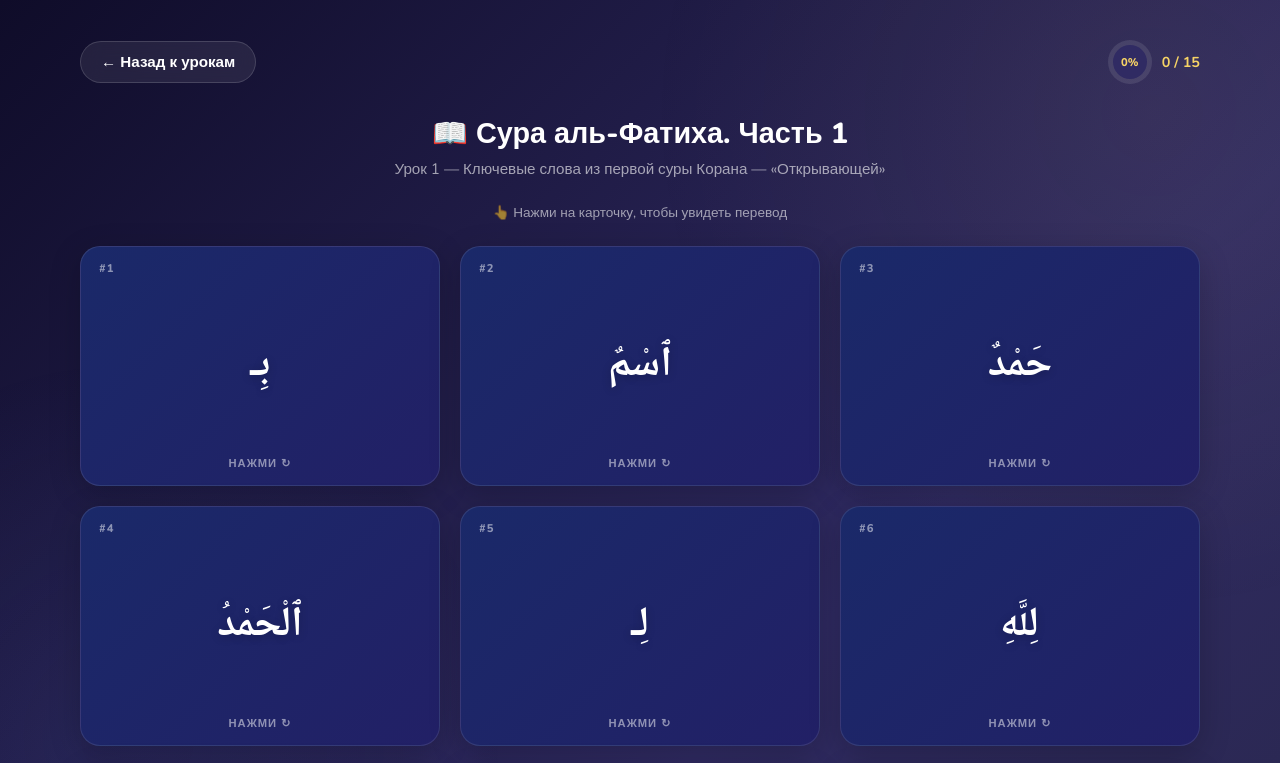
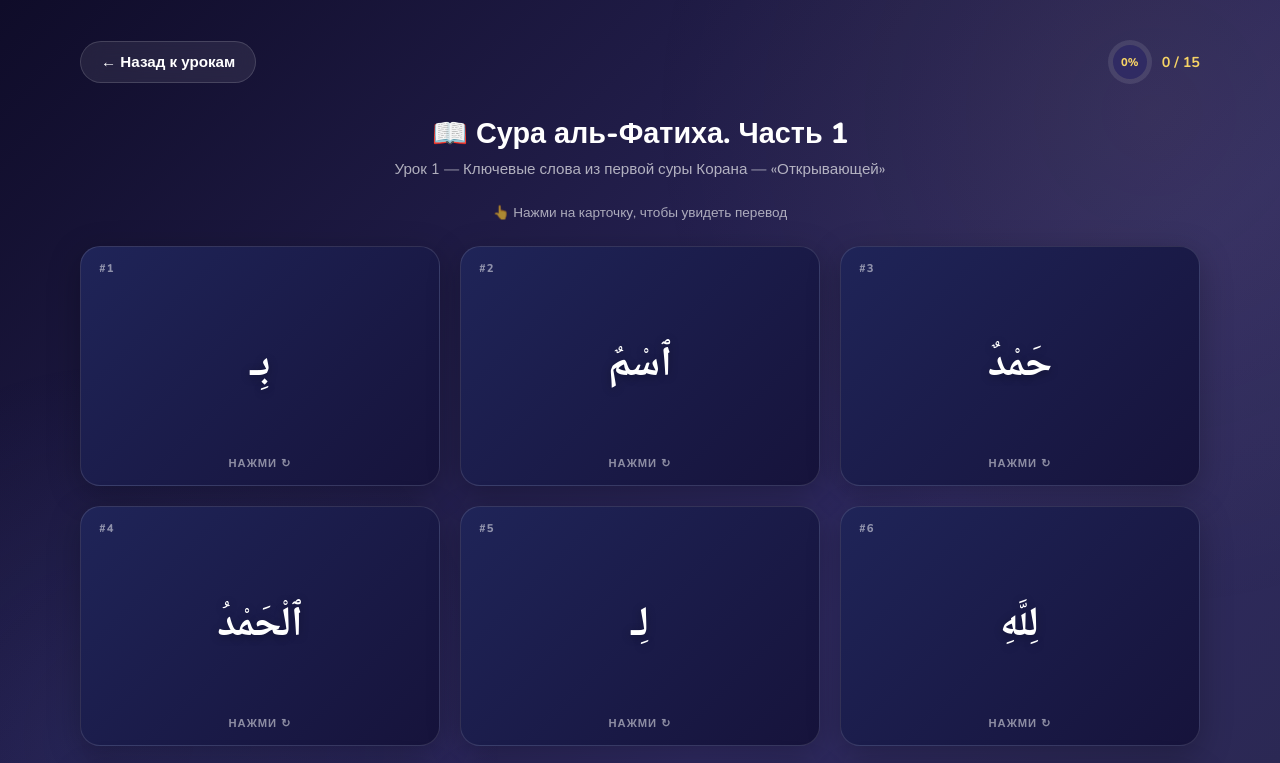
Before and after one commit to ALIHAN999/words-arabic, a plain HTML site: page index.html in a window 1280 px wide. Both pictures are taken after a click on the element 260 px from the left and 457 px from the top of the page. Shown: the top 763 px of the page. Drawn offline with nearby package versions, Linux system fonts and the light colour scheme.

Commit message:
Refactor card styles and improve text visibility

```diff
--- a/index.html
+++ b/index.html
@@ -20,12 +20,13 @@
       --bg-tertiary: #24243e;
       --gold: #f6d365;
       --gold-dark: #d4a017;
-      --card-front: linear-gradient(135deg, #1a2969 0%, #222066 100%);
-      --card-back: linear-gradient(135deg, #fdf4d4 0%, #f5e1dc 100%);
+      /* Лицевая и оборотная стороны в единой гамме */
+      --card-front: linear-gradient(135deg, #1f2458 0%, #16133b 100%);
+      --card-back: linear-gradient(135deg, #1f2458 0%, #16133b 100%);
       --lesson-card-bg: rgba(255, 255, 255, 0.07);
       --lesson-card-hover: rgba(255, 255, 255, 0.14);
       --text-light: #ffffff;
-      --text-muted: rgba(255, 255, 255, 0.6);
+      --text-muted: rgba(255, 255, 255, 0.65);
       --text-dark: #2d2d2d;
       --success: #00c853;
       --radius: 20px;
@@ -389,7 +390,6 @@
       animation: cardAppear 0.4s ease forwards;
     }
 
-    /* АНИМАЦИЯ ПОЯВЛЕНИЯ КАРТОЧЕК */
     @keyframes cardAppear {
       from {
         opacity: 0;
@@ -426,12 +426,13 @@
       align-items: center;
       justify-content: center;
       padding: 20px;
-      box-shadow: 0 8px 32px rgba(0, 0, 0, 0.2);
-      border: 1px solid rgba(255, 255, 255, 0.1);
+      box-shadow: 0 8px 32px rgba(0, 0, 0, 0.25);
+      border: 1px solid rgba(255, 255, 255, 0.12);
     }
 
     .flip-card-front {
       background: var(--card-front);
+      color: var(--text-light);
     }
 
     .flip-card-front .card-number {
@@ -451,7 +452,7 @@
       direction: rtl;
       text-align: center;
       line-height: 1.7;
-      text-shadow: 0 2px 10px rgba(0, 0, 0, 0.2);
+      text-shadow: 0 2px 10px rgba(0, 0, 0, 0.3);
     }
 
     .flip-card-front .tap-hint {
@@ -464,10 +465,11 @@
       text-transform: uppercase;
     }
 
+    /* Оборотная сторона карточки */
     .flip-card-back {
       background: var(--card-back);
       transform: rotateY(180deg);
-      color: var(--text-dark);
+      color: var(--text-light);
     }
 
     .flip-card-back .translation {
@@ -476,11 +478,13 @@
       text-align: center;
       margin-bottom: 8px;
       line-height: 1.3;
+      color: #ffffff;
+      text-shadow: 0 2px 8px rgba(0, 0, 0, 0.3);
     }
 
     .flip-card-back .transcription {
-      font-size: 0.9rem;
-      opacity: 0.7;
+      font-size: 0.95rem;
+      color: var(--text-muted);
       font-weight: 600;
       font-style: italic;
     }
@@ -488,8 +492,8 @@
     .flip-card-back .back-icon {
       position: absolute;
       bottom: 14px;
-      font-size: 1.2rem;
-      opacity: 0.4;
+      font-size: 1.1rem;
+      opacity: 0.7;
     }
 
     .completion-banner {
@@ -649,7 +653,6 @@
        📝 ДАННЫЕ УРОКОВ
        ============================================================ */
     const lessons = [
-
       {
         title: "Сура аль-Фатиха. Часть 1",
         emoji: "📖",
@@ -672,7 +675,6 @@
           { ar: "دِينٌ",     ru: "Воздаяние / Расчёт / Религия",     tr: "ди́н(ун)" }
         ]
       }
-
     ];
 
     /* ============================================================
@@ -685,7 +687,6 @@
     let currentLesson = null;
     let flippedCards = new Set();
 
-    // Определение ID пользователя
     function detectUserId() {
       try {
         let params = new URLSearchParams(window.location.search);
@@ -707,7 +708,6 @@
       }
     }
 
-    // Загрузка сохраненного прогресса
     async function loadAllProgress() {
       const storageKey = 'arabic_all_prog';
       const localKey = `arabic_all_prog_u${currentUserId}`;
@@ -734,7 +734,6 @@
       }
     }
 
-    // Сохранение прогресса
     function saveProgress(lessonIndex, flippedSet) {
       allUserProgress[lessonIndex] = [...flippedSet];
 
```
